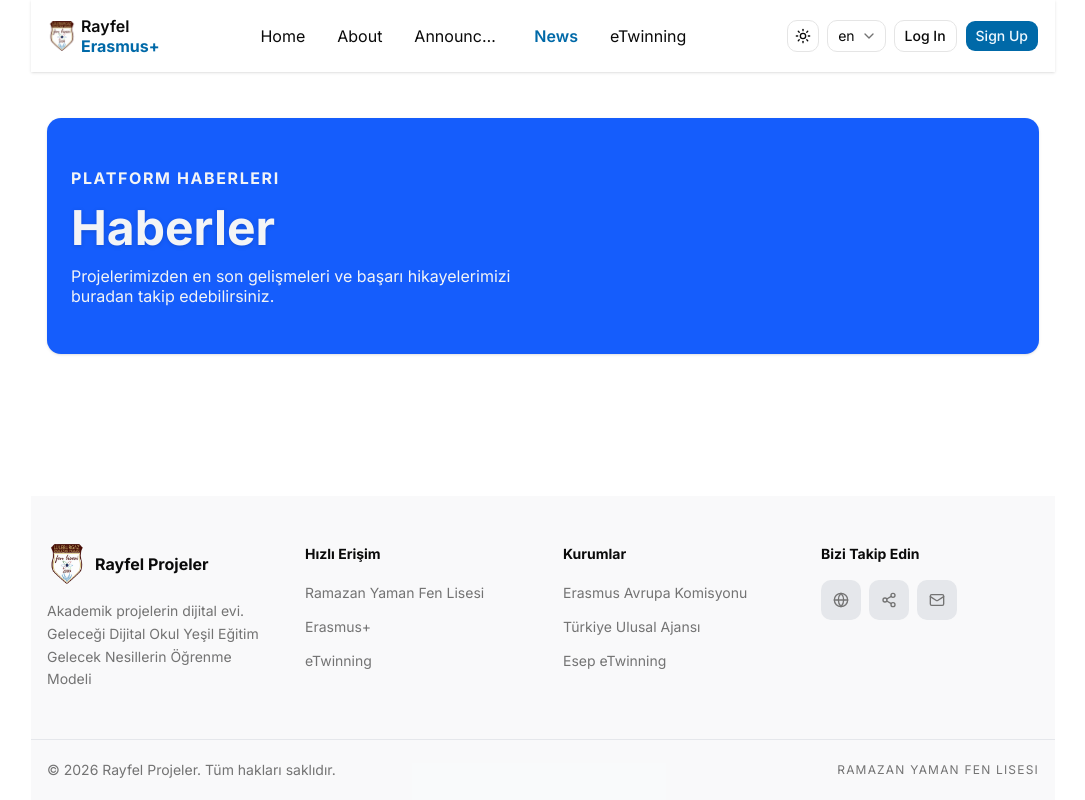
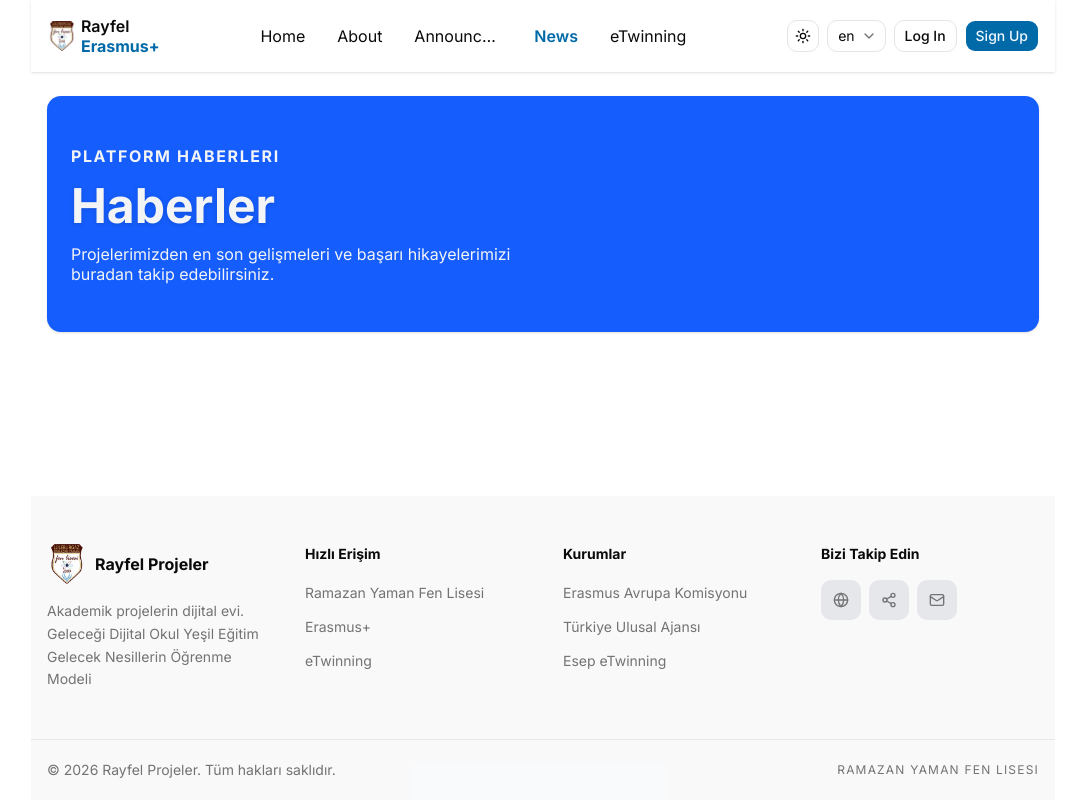
Before and after one commit to tunapotur/rayfel-erasmus-plus, a Next.js app: page /en/news in a window 1280 px wide. Shown: the whole page, without its empty margins (97-1182 px from the left). Built offline with nearby package versions, Linux system fonts and the light colour scheme.

Commit message:
page layoud fixed

```diff
--- a/src/app/[locale]/announcements/page.tsx
+++ b/src/app/[locale]/announcements/page.tsx
@@ -146,7 +146,7 @@
 
 export default function AnnouncementsPage() {
   return (
-    <div className="flex flex-col items-center">
+    <div className="flex flex-col items-center mb-auto">
       <PageBadgeHeader
         topHeader="Platform Duyuruları"
         header="Duyurular"
--- a/src/app/[locale]/news/page.tsx
+++ b/src/app/[locale]/news/page.tsx
@@ -2,7 +2,7 @@
 
 export default function NewsPage() {
   return (
-    <div className="flex flex-col">
+    <div className="flex flex-col items-center mb-auto">
       <PageBadgeHeader
         topHeader="Platform Haberleri"
         header="Haberler"
```
